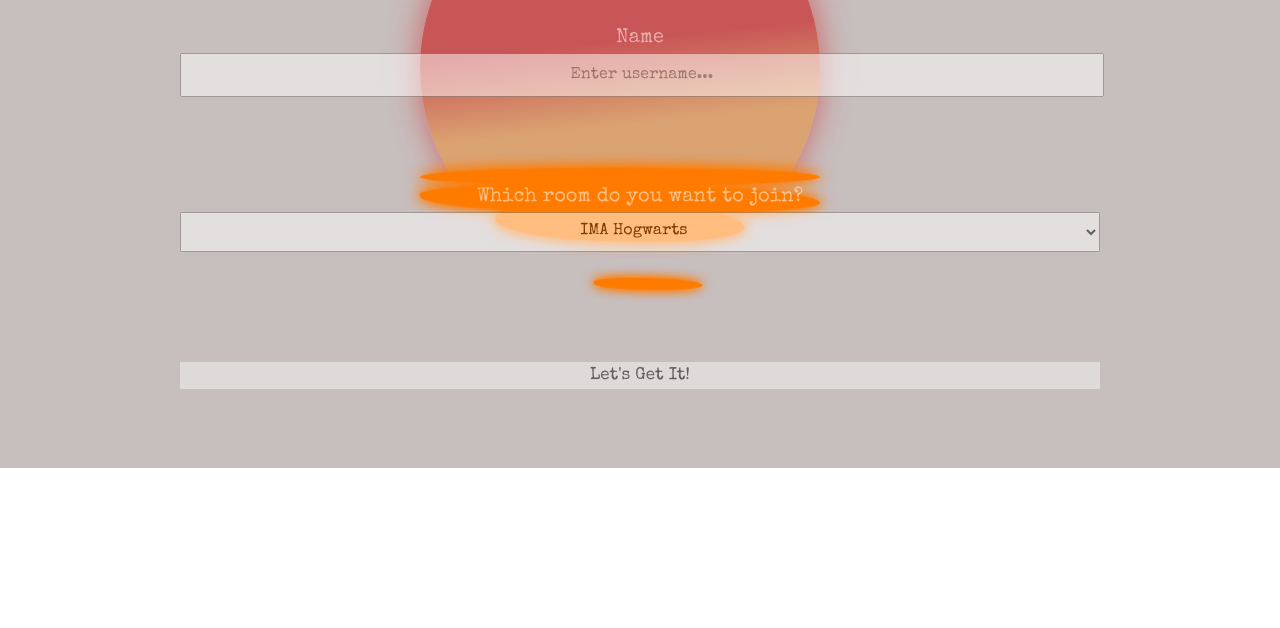
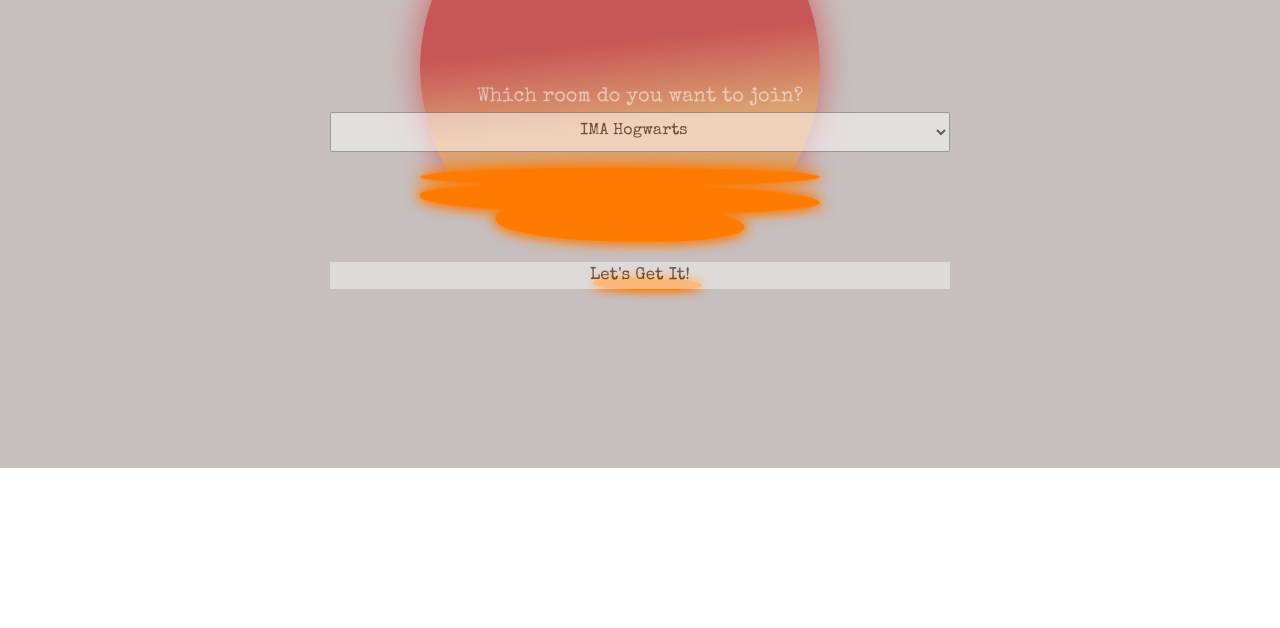
Before and after one commit to YutianWW/Project-2, a website: page public/index.html in a window 1280 px wide. Shown: the part 332-960 px from the top of the page. After the commit the page ends 800 px from the top, so only its background shows below. Drawn offline with nearby package versions, Linux system fonts and the light colour scheme.

Commit message:
Update style.css

```diff
--- a/public/css/style.css
+++ b/public/css/style.css
@@ -177,8 +177,8 @@
 
 /* Join Page */
 .join-container {
-	max-width: 1000px;
-	height: 500px;
+	max-width: 700px;
+	max-height: 300px;
 	margin: 230px auto;
 	color: #fff;
     display: flex;
```
